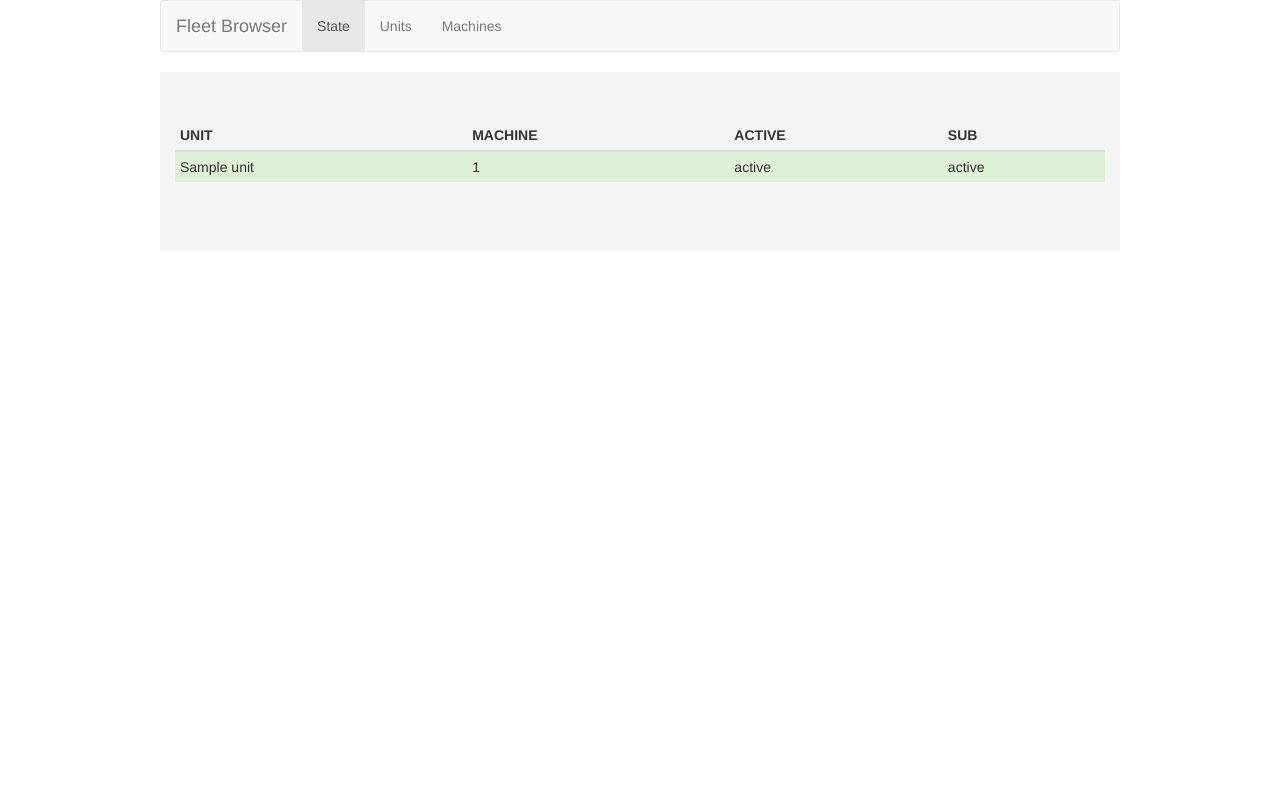
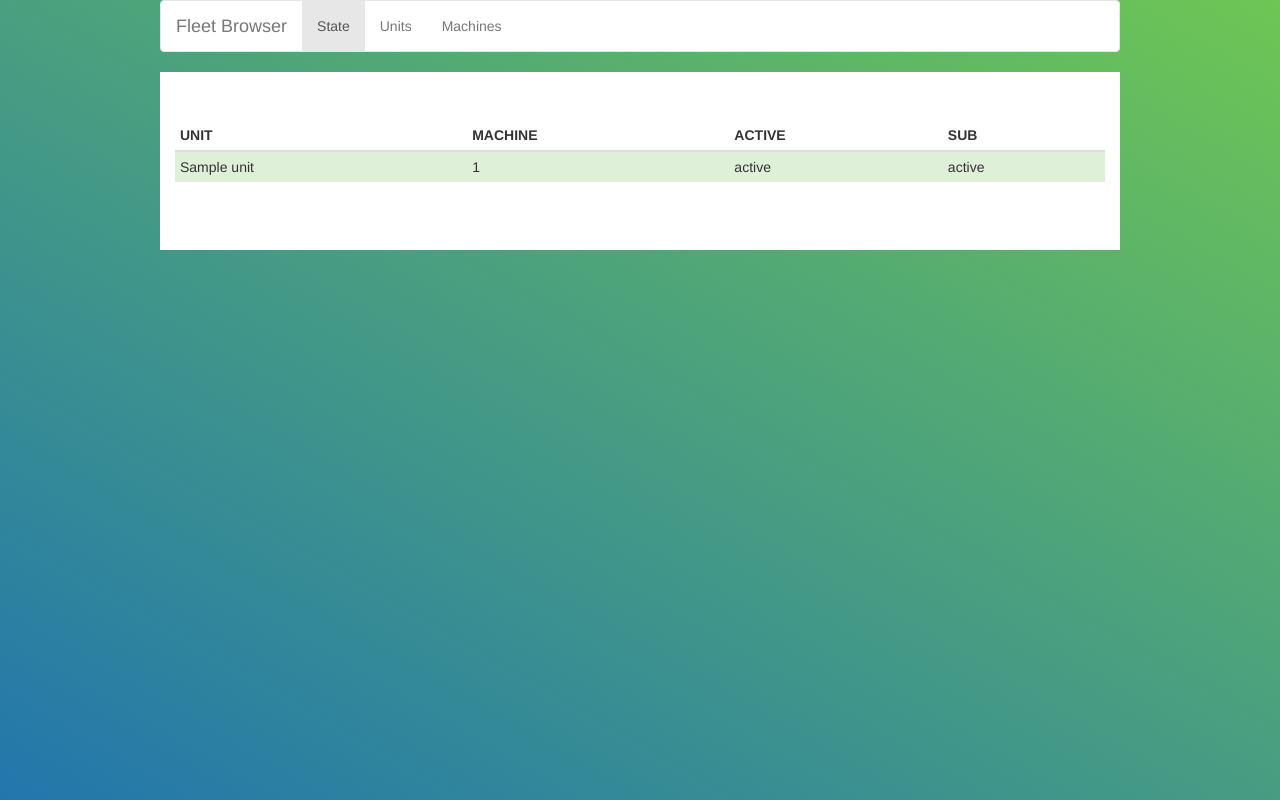
Before and after one commit to kuuji/fleet-browser, a Flask app: page /state in a window 1280 px wide; the page is wider, and only the part inside the window is pictured. Run offline with Flask 2, Linux system fonts and the light colour scheme; a database or web service that is not in the repository returns one stand-in record (values such as "Sample title"); data that the repository does not hold is empty; some libraries are stand-ins or nearby versions.

Commit message:
Use CoreOS website gradient as background

```diff
--- a/static/css/style.css
+++ b/static/css/style.css
@@ -20,8 +20,8 @@ td {
   margin: 30px 0;
 }
 
-.jumbotron {
-  background-color: #f4f4f4;
+.jumbotron, .navbar {
+  background-color: #ffffff;
 }
 
 pre {
@@ -53,3 +53,14 @@ pre {
 .form-left .form-group {
     text-align: left;
 }
+
+html {
+  height: 100%;
+}
+
+body {
+  background: -webkit-linear-gradient(30deg,#2276ad,#6ec654); /* For Safari 5.1 to 6.0 */
+  background: -o-linear-gradient(30deg,#2276ad,#6ec654); /* For Opera 11.1 to 12.0 */
+  background: -moz-linear-gradient(30deg,#2276ad,#6ec654); /* For Firefox 3.6 to 15 */
+  background: linear-gradient(30deg,#2276ad,#6ec654); /* Standard syntax */
+}
```
